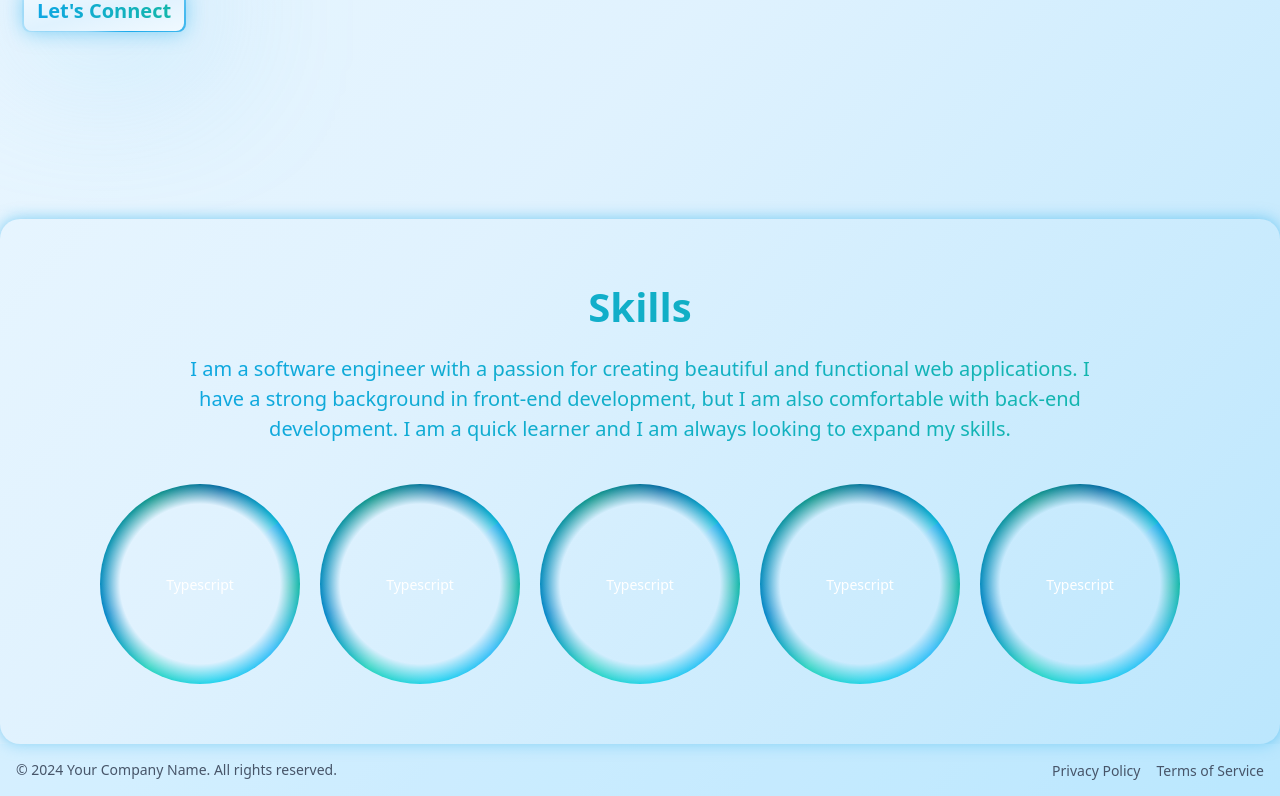
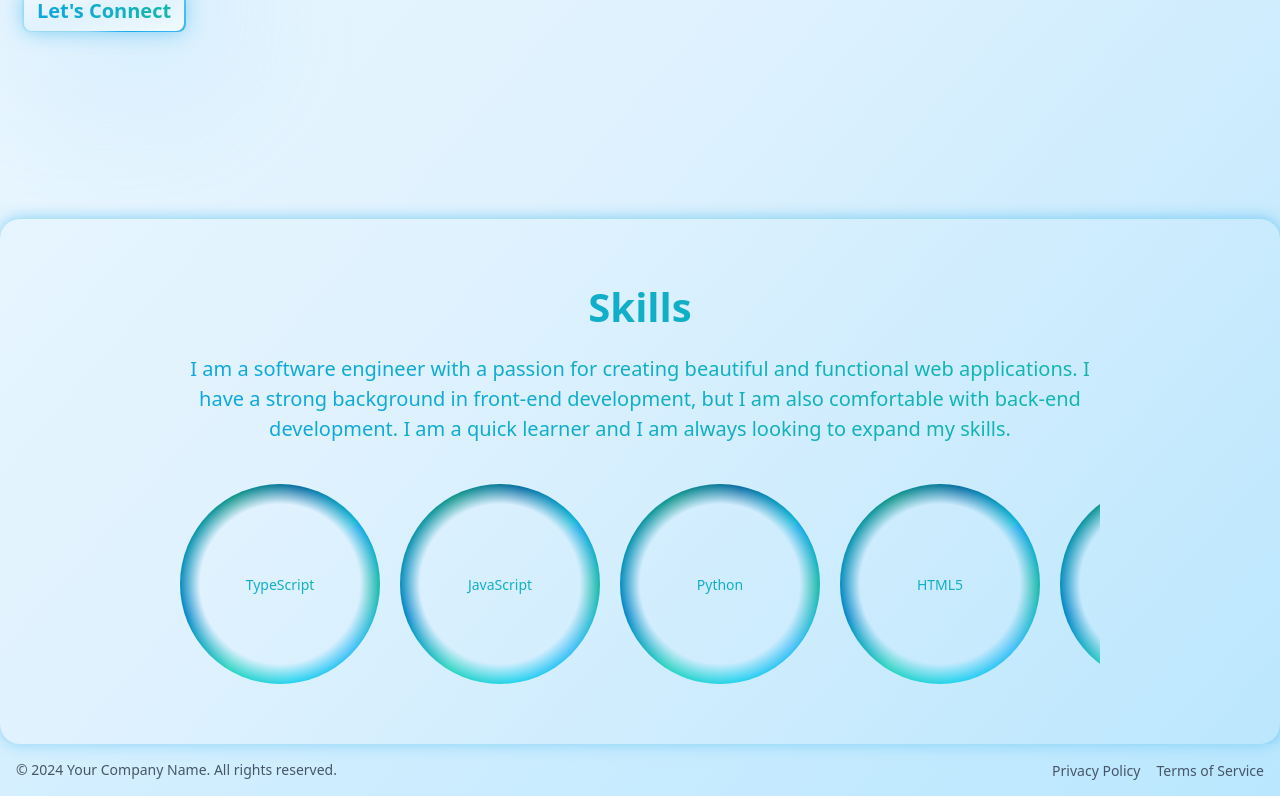
Before and after one commit to pauljianbo/paul-portfolio, a Next.js app: page / in a window 1280 px wide. Shown: the part 649-1445 px from the top of the page. Built offline with nearby package versions, Linux system fonts and the light colour scheme.

Commit message:
update skill section with swiper

```diff
--- a/app/components/HomeCards/SkillSection.tsx
+++ b/app/components/HomeCards/SkillSection.tsx
@@ -1,7 +1,84 @@
+import { Swiper, SwiperSlide } from 'swiper/react';
+import { Navigation, Pagination } from 'swiper/modules';
 import AnimatedMaskButton from '../tools/Animation/AnimatedMaskButton';
+
+// Import Swiper styles
+import 'swiper/css';
+import 'swiper/css/navigation';
+import 'swiper/css/pagination';
+
 const SkillSection = () => {
+  const skills = [
+    // Languages
+    { name: 'TypeScript', category: 'Language' },
+    { name: 'JavaScript', category: 'Language' },
+    { name: 'Python', category: 'Language' },
+    { name: 'HTML5', category: 'Language' },
+    { name: 'CSS3', category: 'Language' },
+    { name: 'Java', category: 'Language' },
+    { name: 'C++', category: 'Language' },
+    { name: 'SQL', category: 'Language' },
+    { name: 'PHP', category: 'Language' },
+    { name: 'Ruby', category: 'Language' },
+
+    // Frontend
+    { name: 'React.js', category: 'Frontend' },
+    { name: 'Next.js', category: 'Frontend' },
+    { name: 'Tailwind CSS', category: 'Frontend' },
+    { name: 'Redux', category: 'Frontend' },
+    { name: 'Vue.js', category: 'Frontend' },
+    { name: 'Angular', category: 'Frontend' },
+    { name: 'SASS/SCSS', category: 'Frontend' },
+    { name: 'Material-UI', category: 'Frontend' },
+    { name: 'Bootstrap', category: 'Frontend' },
+    { name: 'jQuery', category: 'Frontend' },
+
+    // Backend
+    { name: 'Node.js', category: 'Backend' },
+    { name: 'Express.js', category: 'Backend' },
+    { name: 'REST APIs', category: 'Backend' },
+    { name: 'GraphQL', category: 'Backend' },
+    { name: 'MongoDB', category: 'Backend' },
+    { name: 'Django', category: 'Backend' },
+    { name: 'Spring Boot', category: 'Backend' },
+    { name: 'Laravel', category: 'Backend' },
+    { name: 'Ruby on Rails', category: 'Backend' },
+
+    // Databases
+    { name: 'PostgreSQL', category: 'Database' },
+    { name: 'MySQL', category: 'Database' },
+    { name: 'MongoDB', category: 'Database' },
+    { name: 'Redis', category: 'Database' },
+    { name: 'SQLite', category: 'Database' },
+    { name: 'Oracle', category: 'Database' },
+    { name: 'Microsoft SQL Server', category: 'Database' },
+    { name: 'Firebase', category: 'Database' },
+
+    // Tools
+    { name: 'Git', category: 'Tool' },
+    { name: 'Docker', category: 'Tool' },
+    { name: 'AWS', category: 'Tool' },
+    { name: 'Jest', category: 'Tool' },
+    { name: 'Webpack', category: 'Tool' },
+    { name: 'Jenkins', category: 'Tool' },
+    { name: 'Kubernetes', category: 'Tool' },
+    { name: 'Terraform', category: 'Tool' },
+    { name: 'Postman', category: 'Tool' },
+
+    // Practices
+    { name: 'Agile', category: 'Practice' },
+    { name: 'CI/CD', category: 'Practice' },
+    { name: 'TDD', category: 'Practice' },
+    { name: 'Responsive Design', category: 'Practice' },
+    { name: 'Performance Optimization', category: 'Practice' },
+    { name: 'Microservices', category: 'Practice' },
+    { name: 'DevOps', category: 'Practice' },
+    { name: 'Clean Code', category: 'Practice' },
+    { name: 'Design Patterns', category: 'Practice' },
+  ];
+
   return (
-    <div className="mx-auto max-w-7xl rounded-[20px] px-[40px] py-[60px] shadow-glow-sm transition-shadow duration-300 hover:shadow-glow-lg dark:shadow-dark-glow-sm dark:hover:shadow-dark-glow-lg">
+    <div className="mx-auto flex max-w-7xl flex-col items-center rounded-[20px] px-[40px] py-[60px] shadow-glow-sm transition-shadow duration-300 hover:shadow-glow-lg dark:shadow-dark-glow-sm dark:hover:shadow-dark-glow-lg">
       <div className="bg-gradient-to-r from-light-primary to-light-secondary bg-clip-text text-transparent dark:from-white dark:to-dark-secondary">
         <h1 className="text-center text-[40px] font-bold">Skills</h1>
         <p className="mx-auto mt-[20px] w-3/4 text-center text-[20px] leading-[30px]">
@@ -10,12 +87,23 @@ const SkillSection = () => {
           learner and I am always looking to expand my skills.
         </p>
       </div>
-      <div className="mt-[40px] flex flex-wrap justify-center gap-[20px]">
-        <AnimatedMaskButton text="Typescript" />
-        <AnimatedMaskButton text="Typescript" />
-        <AnimatedMaskButton text="Typescript" />
-        <AnimatedMaskButton text="Typescript" />
-        <AnimatedMaskButton text="Typescript" />
+
+      <div className="mt-[40px] flex w-[80%] flex-col items-center justify-center gap-8 px-[20px]">
+        <div className="w-full">
+          <Swiper
+            modules={[Navigation, Pagination]}
+            slidesPerView="auto"
+            spaceBetween={20}
+            grabCursor={true}
+            className="!ml-0 !mr-0"
+          >
+            {skills.map((skill, index) => (
+              <SwiperSlide key={index} className="!w-auto">
+                <AnimatedMaskButton text={skill.name} />
+              </SwiperSlide>
+            ))}
+          </Swiper>
+        </div>
       </div>
     </div>
   );
--- a/app/components/tools/Animation/AnimatedMaskButton.tsx
+++ b/app/components/tools/Animation/AnimatedMaskButton.tsx
@@ -73,7 +73,7 @@ const AnimatedMaskButton = ({ text, className = '' }: AnimatedMaskButtonProps) =
       </style>
 
       <div className={`flex items-center justify-center`}>
-        <div className={`fancy-glow ${className} flex items-center justify-center text-white`}>{text}</div>
+        <div className={`fancy-glow ${className} flex items-center justify-center bg-gradient-to-r from-light-primary to-light-secondary bg-clip-text text-transparent dark:from-white dark:to-dark-secondary`}>{text}</div>
       </div>
     </>
   );
--- a/app/globals.css
+++ b/app/globals.css
@@ -1,3 +1,35 @@
 @tailwind base;
 @tailwind components;
 @tailwind utilities;
+
+/* Swiper navigation and pagination styles */
+.swiper-button-next,
+.swiper-button-prev {
+  color: currentColor !important;
+  scale: 0.7;
+}
+
+.swiper-pagination-bullet {
+  background: currentColor !important;
+}
+
+.swiper-pagination-bullet-active {
+  background: currentColor !important;
+}
+
+/* Adjust navigation buttons position for compact layout */
+.skill-category .swiper-button-prev {
+  left: 0;
+}
+
+.skill-category .swiper-button-next {
+  right: 0;
+}
+
+/* Optional: Hide navigation arrows on mobile */
+@media (max-width: 640px) {
+  .swiper-button-next,
+  .swiper-button-prev {
+    display: none;
+  }
+}
--- a/package.json
+++ b/package.json
@@ -18,6 +18,7 @@
     "react": "^18",
     "react-dom": "^18",
     "react-icons": "^5.4.0",
+    "swiper": "^11.1.15",
     "three": "^0.171.0"
   },
   "devDependencies": {
```
Also changed, not shown: 1 other file (tests, documents, lock files or other folders).
